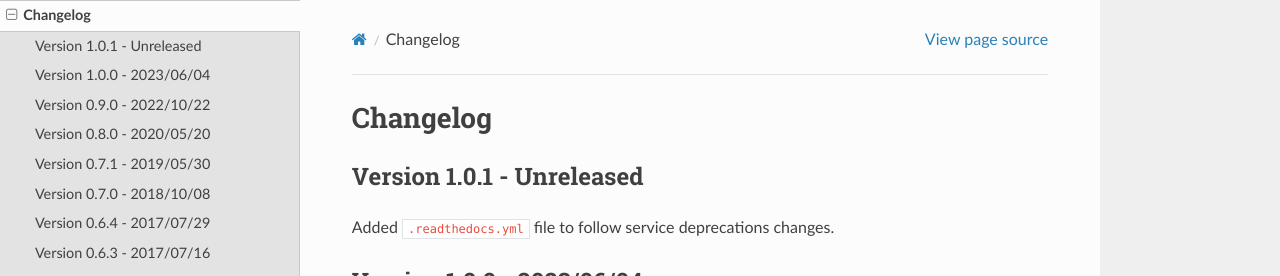
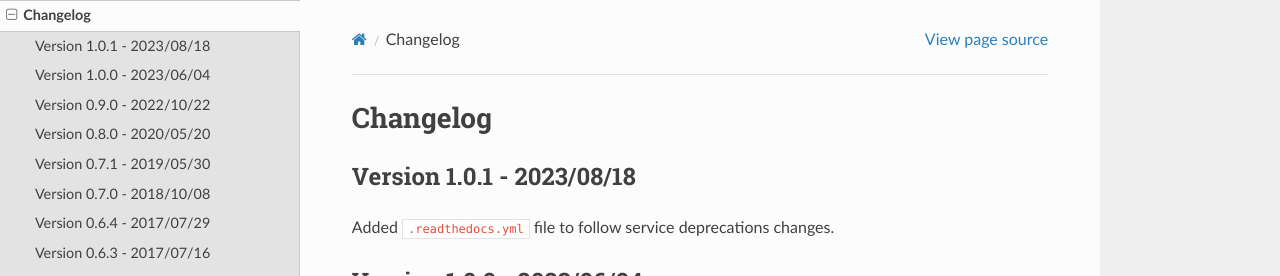
Before and after one commit to sveetch/crispy-forms-foundation, a Sphinx documentation site: the page built from docs/changelog.rst, in a window 1280 px wide and 900 px high. Shown: the top 276 px of the window. Built offline with Sphinx 7.4.7 and the Read the Docs theme 2.0.0, drawn with Linux system fonts in a browser that asks for light colours.

Commit message:
[NEW] (v1.0.1) Release

```diff
--- a/docs/changelog.rst
+++ b/docs/changelog.rst
@@ -4,7 +4,7 @@
 Changelog
 =========
 
-Version 1.0.1 - Unreleased
+Version 1.0.1 - 2023/08/18
 **************************
 
 Added ``.readthedocs.yml`` file to follow service deprecations changes.
--- a/setup.cfg
+++ b/setup.cfg
@@ -3,7 +3,7 @@
 ;;
 [metadata]
 name = crispy-forms-foundation
-version = 1.0.1-pre.1
+version = 1.0.1
 description = Django application to add 'django-crispy-forms' layout objects for 'Foundation for sites'
 long_description = file:README.rst
 long_description_content_type = text/x-rst
```
